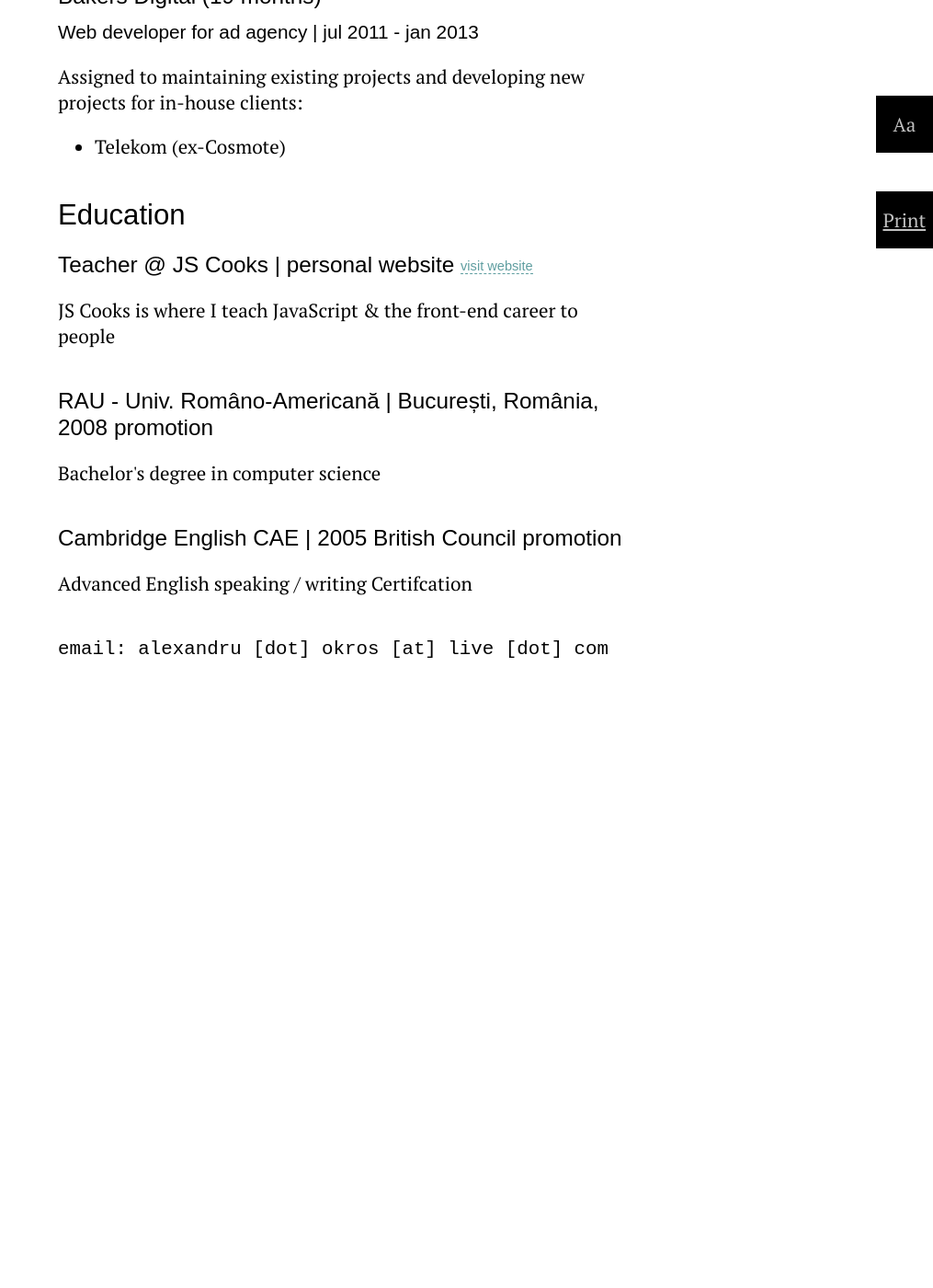
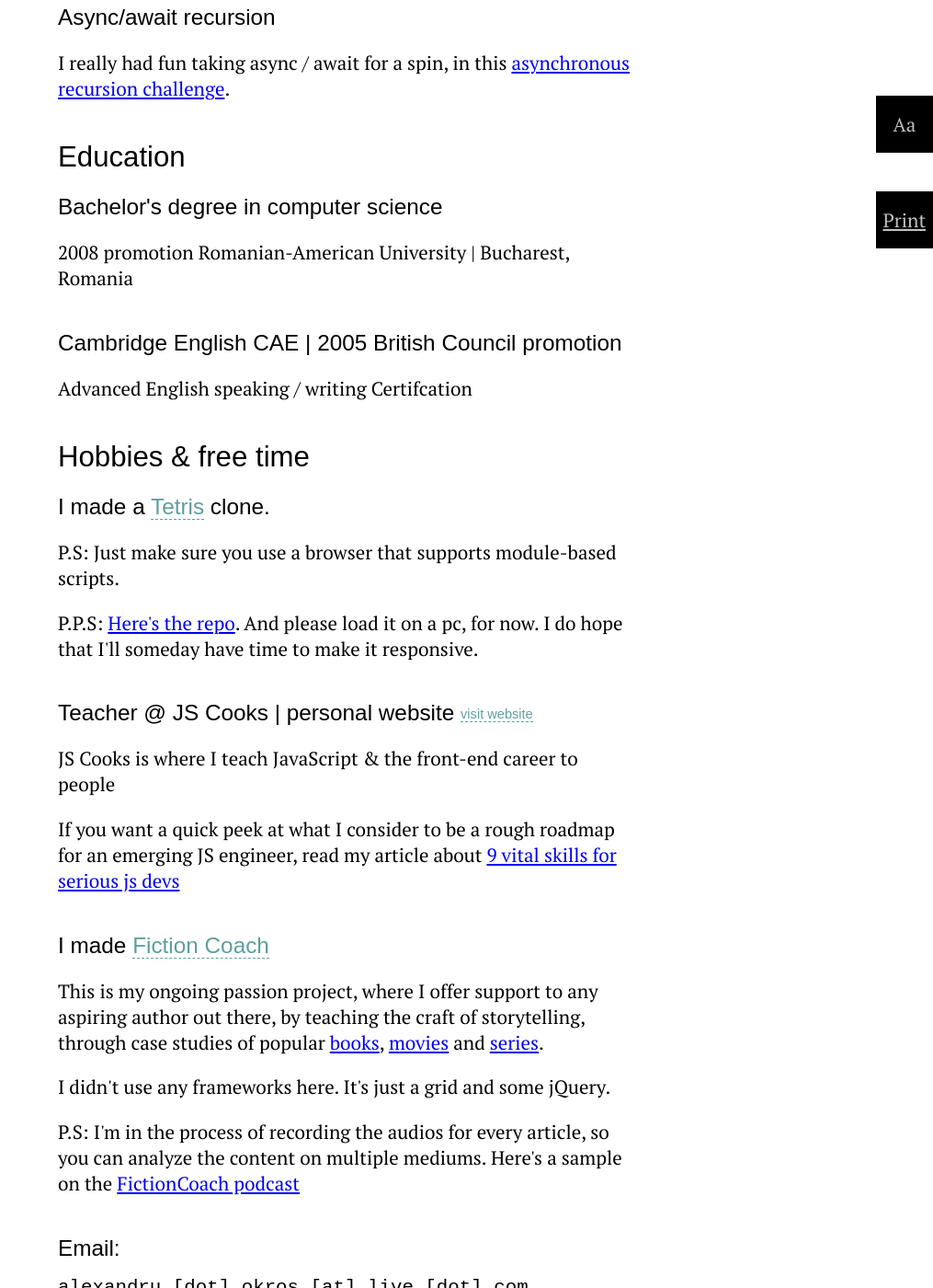
Before and after one commit to jscoox/jscoox.github.com, a Jekyll site: the page alex-okros.html, which Jekyll copies as it is, in a window 1280 px wide and 1400 px high, scrolled down 2829 px. Shown: the whole window at 92% size, without its empty margins (265-1280 px from the left). Built offline with Jekyll 4.4.1, drawn with Linux system fonts in a browser that asks for light colours; some web fonts are replaced; before the commit the page ends 3588 px from its top, so only the background shows below that; some of the changed text lies outside the part shown.

Commit message:
Update alex-okros.html

```diff
--- a/alex-okros.html
+++ b/alex-okros.html
@@ -62,56 +62,55 @@
 	    <img src="./-res/img/profile_picture.jpg" alt="profile picture" />
       <h2>Quick info</h2>
       <ul>
-        <li><span>5+</span> years as webdev</li>
+        <li><span>8+</span> years as webdev</li>
+        <li><span>5+</span> years as frontend</li>
         <li><span>B.A</span> in computer science</li>
       </ul>
     </section>
     <section>
-      <h2>Working <br /> Knowledge</h2>
-      <p>Web developer with 5+ years of experience.</p>
+      <h2>Working <br> Knowledge</h2>
+      <p>Web developer with 8+ years of fullstack experience, with 3 years of PHP and 5+ as a frontend.</p>
       <p>Developed platforms from middle to large sized projects, back-end &amp; front-end wise, with the help of:</p>
       <ul>
-        <li>JavaScript OOP</li>
-        <li>AngularJS</li>
-        <li>React</li>
-        <li>PHP</li>
+        <li>JavaScript ES5 + ES6</li>
+        <li>React + Redux</li>
+        <li>AngularJS 1.6</li>
+        <li>jQuery</li>
+        <li>PHP 6</li>
         <li>Ruby</li>
         <li>WordPress</li>
-        <li>Adobe Photoshop</li>
+        <li>Photoshop slicing</li>
       </ul>
       <h3>Tools of the trade</h3>
       <ul>
         <li>MacOS / Ubuntu</li>
-        <li>WebStorm / Atom</li>
+        <li>Visual Studio Code</li>
       </ul>
     </section>
 
-    <section>
-      <h2>Games?</h2>
-      <h3>I made a <a href="/tetris">Tetris</a> clone for you. You're welcome ^.^</h3>
-      <h3>P.S: Just make sure you use a browser that supports module-based scripts.</h3>
-      <h3>P.P.S: <a href="https://github.com/artanthos/tetris/">Here's the repo</a>. And load it on a pc. Didn't make it responsive for now.</h3>
-    </section>
+
 
     <section>
-      <h2>Fiction?</h2>
-      <h3>I made a <a href="https://fiction.coach/">Fiction Coach</a>, to offer support to any aspiring author out there, by teaching the craft of storytelling, through <a href="https://fiction.coach/case-studies">case studies</a> of popular <a href="https://fiction.coach/book-studies.html">books</a>, <a href="https://fiction.coach/movies.html">movies</a> and <a href="https://fiction.coach/series">series</a>. ^.^</h3>
-      <h3>I didn't use any frameworks here. It's just a grid and some jQuery.</h3>
-<h3>P.S: I'm in the process of recording the audios for every article, so you can analyze the content on multiple mediums.</h3>
-    </section>
-
-    <section>
-      <h2>Work <br /> Experience</h2>
+      <h2>Work <br> Experience</h2>
       <article>
-        <h3>AdsWizz <span><a rel="nofollow" target="_blank" href="http://www.adswizz.com/">visit company website</a></span></h3>
+        <h3>AdsWizz <span><a target="_blank" href="http://www.adswizz.com/" rel="nofollow">visit company website</a></span></h3>
         <h4>UI developer | jul 2017 - PRESENT</h4>
         <p>Build &amp; maintain web components for the company's in-house products</p>
+        <p>Tech-stack:</p>
+        <ul>
+          <li>AngularJS 1.6</li>
+          <li>Gulp</li>
+          <li>Bower</li>
+        </ul>
       </article>
 
       <article>
-        <h3>Grafitti BBDO - Kaleidoscope Proximity (~4 years) <span><a rel="nofollow" target="_blank" href="http://kaleidoscopeproximity.ro/">visit company website</a></span></h3>
+        <h3>Grafitti BBDO - Kaleidoscope Proximity (~4 years) <span><a target="_blank" href="http://kaleidoscopeproximity.ro/"
+              rel="nofollow">visit
+              company website</a></span></h3>
         <h4>Front end developer for ad agency | nov 2013 - jul 2017</h4>
-        <p>Focused on helping art &amp; dev teams with UI development for medium to large scale CMS websites &amp; client-side web-apps for:</p>
+        <p>Focused on helping art &amp; dev teams with UI development for medium to large scale CMS websites &amp;
+          client-side web-apps for:</p>
         <ul>
           <li>Mercedes-Benz</li>
           <li>ING</li>
@@ -121,7 +120,8 @@
       </article>
 
       <article>
-        <h3>Leo Burnett - Digital Star (9 months) <span><a rel="nofollow" target="_blank" href="http://digitalstar.ro/">visit company website</a></span></h3>
+        <h3>Leo Burnett - Digital Star (9 months) <span><a target="_blank" href="http://digitalstar.ro/" rel="nofollow">visit
+              company website</a></span></h3>
         <h4>Web developer for ad agency | feb 2013 - oct 2013</h4>
         <p>Assigned to maintaining existing projects and developing new projects for in-house clients:</p>
         <ul>
@@ -142,16 +142,32 @@
 
     </section>
 
+
+
     <section>
-      <h2>Education</h2>
+      <h2>Latest most interesting coding challenges</h2>
       <article>
-        <h3>Teacher @ JS Cooks  | personal website <span><a rel="nofollow" target="_blank" href="https://jscoox.github.io/">visit website</a></span></h3>
-        <p>JS Cooks is where I teach JavaScript &amp; the front-end career to people</p>
+        <h3>Slot Machine</h3>
+        <p>Made a <a target="_blank" href="https://jscoox.github.io/slot-machine/">slot game, with canvas, ES6 and
+            express</a>.</p>
+        <p>And <a target="_blank" href="https://github.com/artanthos/slot-with-api">here's the repo</a>.</p>
       </article>
 
       <article>
-        <h3>RAU - Univ. Româno-Americană  | București, România, 2008 promotion</h3>
-        <p>Bachelor's degree in computer science</p>
+        <h3>Async/await recursion</h3>
+        <p>I really had fun taking async / await for a spin, in this <a target="_blank" href="https://github.com/artanthos/ischools-recursive-async-challenge">asynchronous
+            recursion challenge</a>.</p>
+      </article>
+    </section>
+
+
+
+    <section>
+      <h2>Education</h2>
+
+      <article>
+        <h3>Bachelor's degree in computer science</h3>
+        <p>2008 promotion Romanian-American University | Bucharest, Romania</p>
       </article>
 
       <article>
@@ -159,9 +175,50 @@
         <p>Advanced English speaking / writing Certifcation</p>
       </article>
 
-	<code id="contact">email: alexandru [dot] okros [at] live [dot] com</code>
 
     </section>
+
+
+    <section>
+      <h2>Hobbies &amp; free time</h2>
+      <article>
+        <h3>I made a <a target="_blank" href="https://jscoox.github.io/tetris">Tetris</a> clone.</h3>
+        <p>P.S: Just make sure you use a browser that supports module-based scripts.</p>
+        <p>P.P.S: <a target="_blank" href="https://github.com/artanthos/tetris/">Here's the repo</a>. And please load
+          it on a pc, for
+          now. I do hope that I'll someday have time to make it responsive.</p>
+      </article>
+
+      <article>
+        <h3>Teacher @ JS Cooks | personal website <span><a target="_blank" href="https://jscoox.github.io/" rel="nofollow">visit
+              website</a></span></h3>
+        <p>JS Cooks is where I teach JavaScript &amp; the front-end career to people</p>
+        <p>If you want a quick peek at what I consider to be a rough roadmap for an emerging JS engineer, read my
+          article about <a target="_blank" href="https://jscoox.github.io/2017/12/9-vital-skills-for-serious-devs">9
+            vital skills for
+            serious js devs</a></p>
+      </article>
+
+      <article>
+        <h3>I made <a target="_blank" href="https://fiction.coach/">Fiction Coach</a></h3>
+        <p>This is my ongoing passion project, where I offer support to any aspiring author out there, by teaching the
+          craft of storytelling, through case studies of popular <a target="_blank" href="https://fiction.coach/2018/07/jk-rowling-foreshadowing-mystery-pacing-and-suspense">books</a>,
+          <a target="_blank" href="https://fiction.coach/2018/05/why-the-jedi-order-is-the-antagonist-of-star-wars">movies</a>
+          and <a target="_blank" href="https://fiction.coach/2018/05/what-if-the-night-king-isnt-the-bad-guy">series</a>.</p>
+        <p>I didn't use any frameworks here. It's just a grid and some jQuery.</p>
+        <p>P.S: I'm in the process of recording the audios for every article, so you can analyze the content on
+          multiple
+          mediums. Here's a sample on the <a target="_blank" href="https://soundcloud.com/fictioncoachpodcast/whats-marvels-overall-theme"
+            target="_blank">FictionCoach podcast</a></p>
+      </article>
+
+
+    <article>
+	<h3>Email:</h3>
+	<code id="contact"> alexandru [dot] okros [at] live [dot] com</code>
+    </article>
+    </section>
+
   </main>
 
   <script>
```
Lines whose indentation alone changed are shown as unchanged.
